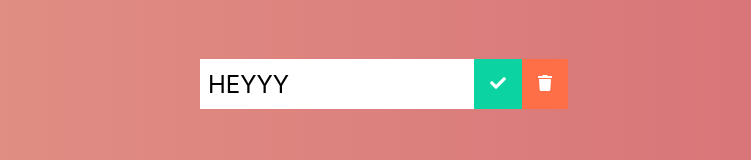
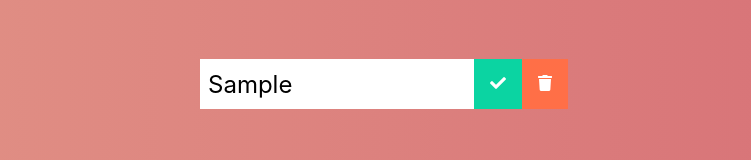
Before and after one commit to AliAbukahil/reactTodoList, a React (Create React App) app: page / in a window 1280 px wide. Both pictures are taken after typing "Sample" into the empty fields and a click on the button 746 px from the left and 240 px from the top of the page. Shown: the part 269-429 px from the top of the page, without its empty margins (256-1007 px from the left). Built offline with nearby package versions, Linux system fonts and the light colour scheme.

Commit message:
under construction

```diff
--- a/src/App.js
+++ b/src/App.js
@@ -17,7 +17,7 @@ function App() {
       setTodos={setTodos}
       inputText={inputText}
       setInputText={setInputText} />
-      <TodoList todos={todos}  />
+      <TodoList todos={todos}  setTodos={setTodos} />
     </div>
   )
 }
--- a/src/components/Todo.js
+++ b/src/components/Todo.js
@@ -1,13 +1,17 @@
 import React from 'react'
 
-const Todo = () => {
+const Todo = ({text, todo, todos, setTodos}) => {
+        // Events
+    const deleteHandler = () => {
+        setTodos(todos.filter(el => el.id !== todo.id));
+    }
     return (
         <div className="todo">
-            <li className="todo-item">HEYYY</li>
+            <li className="todo-item">{text}</li>
             <button className="complete-btn">
                 <i className="fas fa-check"></i>
             </button>
-            <button className="trash-btn">
+            <button onClick={deleteHandler} className="trash-btn">
                 <i className="fas fa-trash"></i>
             </button>
         </div>
--- a/src/components/TodoList.js
+++ b/src/components/TodoList.js
@@ -3,13 +3,17 @@ import React from 'react'
 
 import Todo from "./Todo"
 
-function TodoList({ todos }) {
+function TodoList({ todos, setTodos }) {
 
     return (
         <div className="todo-container">
         <ul className="todo-list">
             {todos.map(todo => (
-                <Todo />
+            <Todo
+                todos={todos}
+                setTodos={setTodos}
+                key={todo.id}
+                text={todo.text} />
             ))}
         </ul>
             </div>
```
